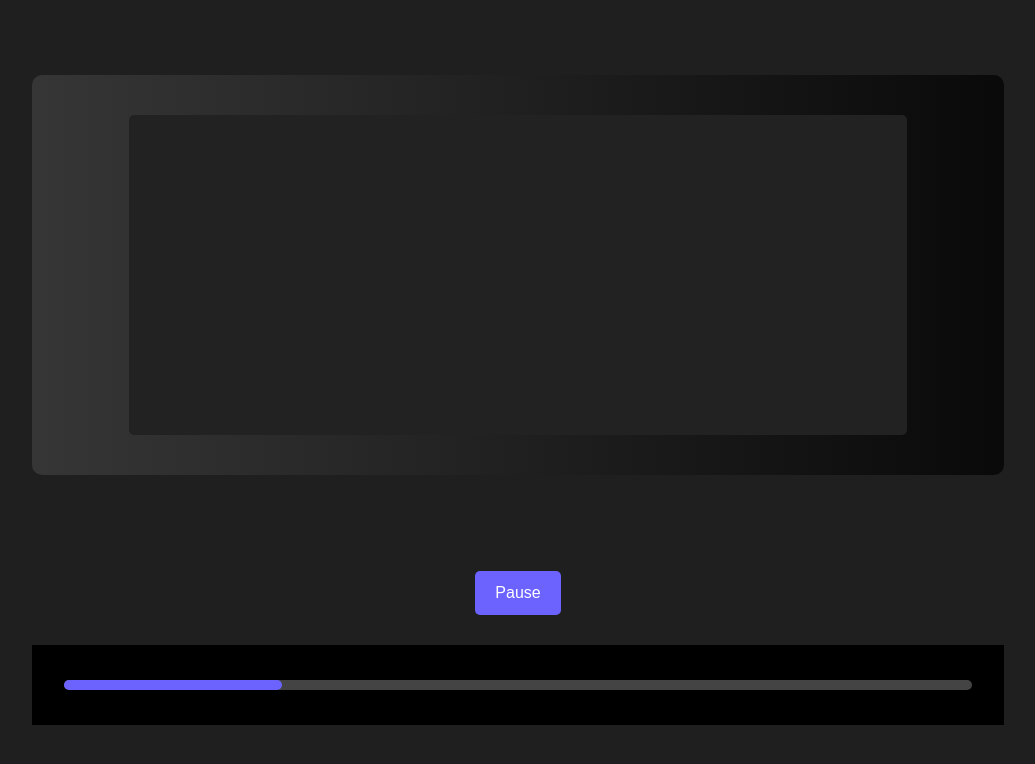
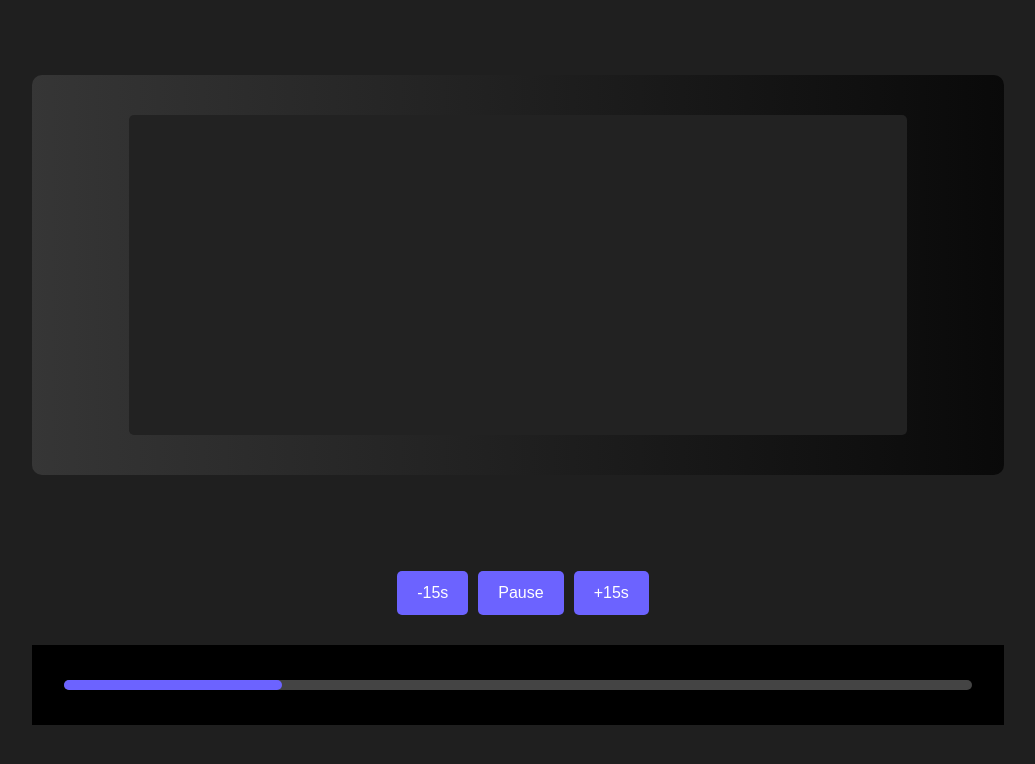
Before and after one commit to neginpashmakian/PHONT, a Next.js app in the folder subtitle-timeline/: page / in a window 1280 px wide. Shown: the top 764 px of the page, without its empty margins (122-1157 px from the left). Built offline with nearby package versions, Linux system fonts and the light colour scheme.

Commit message:
add 15 second button

```diff
--- a/subtitle-timeline/src/app/components/SubtitleTimeline.js
+++ b/subtitle-timeline/src/app/components/SubtitleTimeline.js
@@ -73,6 +73,26 @@ const SubtitleTimeline = () => {
     setIsPaused((prev) => !prev);
   };
 
+  // Handle time progress change when user interacts with the progress bar
+  const handleProgressChange = (e) => {
+    const newTime =
+      (e.clientX / e.target.offsetWidth) *
+      subtitles[subtitles.length - 1]?.end_time;
+    setCurrentTime(newTime);
+  };
+
+  // Jump forward by 15 seconds
+  const jumpForward = () => {
+    setCurrentTime((prev) =>
+      Math.min(prev + 15, subtitles[subtitles.length - 1]?.end_time)
+    );
+  };
+
+  // Jump backward by 15 seconds
+  const jumpBackward = () => {
+    setCurrentTime((prev) => Math.max(prev - 15, 0));
+  };
+
   return (
     <div className={styles.appContainer}>
       {/* Video Frame Section */}
@@ -89,19 +109,25 @@ const SubtitleTimeline = () => {
         >
           {activeSubtitle && renderWords(activeSubtitle.words)}
         </div>
-        {/* {activeSubtitle && renderWords(activeSubtitle.words)} */}
       </div>
 
       {/* Controls Section */}
       <div className={styles.controlsContainer}>
+        <button className={styles.toggleButton} onClick={jumpBackward}>
+          -15s
+        </button>
         <button className={styles.toggleButton} onClick={togglePause}>
           {isPaused ? "Resume" : "Pause"}
+        </button>
+
+        <button className={styles.toggleButton} onClick={jumpForward}>
+          +15s
         </button>
       </div>
 
       {/* Timeline Section */}
       <div className={styles.timelineContainer}>
-        <div className={styles.timeline}>
+        <div className={styles.timeline} onClick={handleProgressChange}>
           <div
             className={styles.timelineProgress}
             style={{
--- a/subtitle-timeline/src/app/components/SubtitleTimeline.module.css
+++ b/subtitle-timeline/src/app/components/SubtitleTimeline.module.css
@@ -211,3 +211,24 @@
   transition: transform 0.3s ease, opacity 0.3s ease;
   transform-origin: center;
 }
+/* 15 Seconds Forward and Backward Button Styling */
+.toggleButton {
+  padding: 10px 20px;
+  background-color: #6c63ff;
+  color: white;
+  border: none;
+  border-radius: 5px;
+  font-size: 16px;
+  cursor: pointer;
+  transition: background-color 0.3s ease;
+  margin-left: 10px; /* Add space between buttons */
+}
+
+.toggleButton:hover {
+  background-color: #4d47e0;
+}
+
+.toggleButton:disabled {
+  background-color: #ccc;
+  cursor: not-allowed;
+}
```
